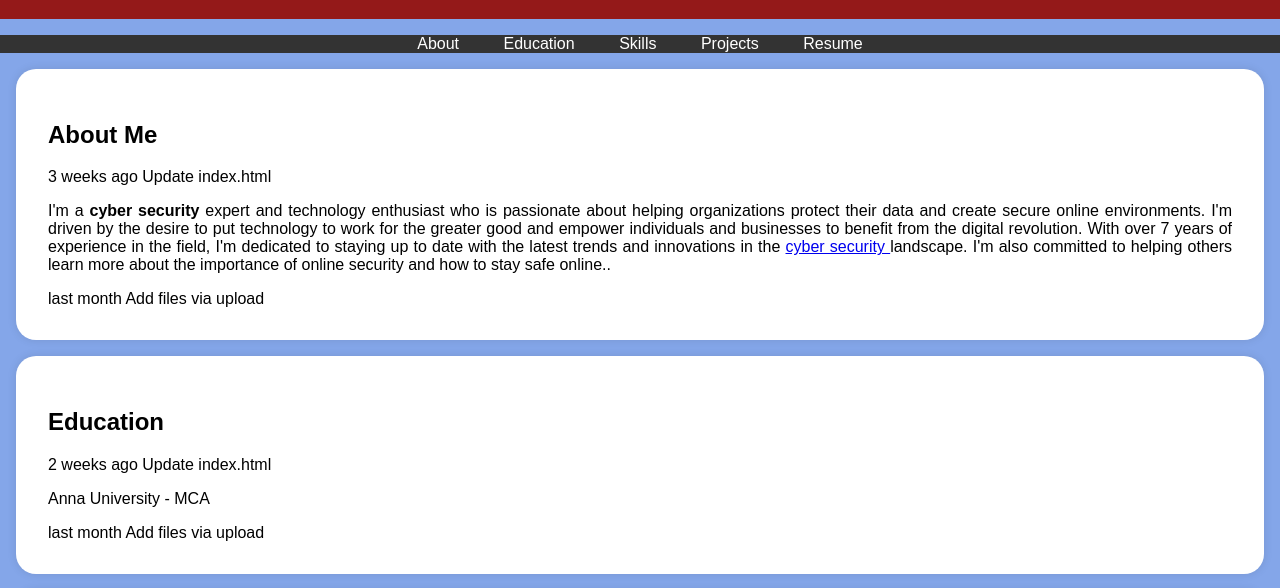
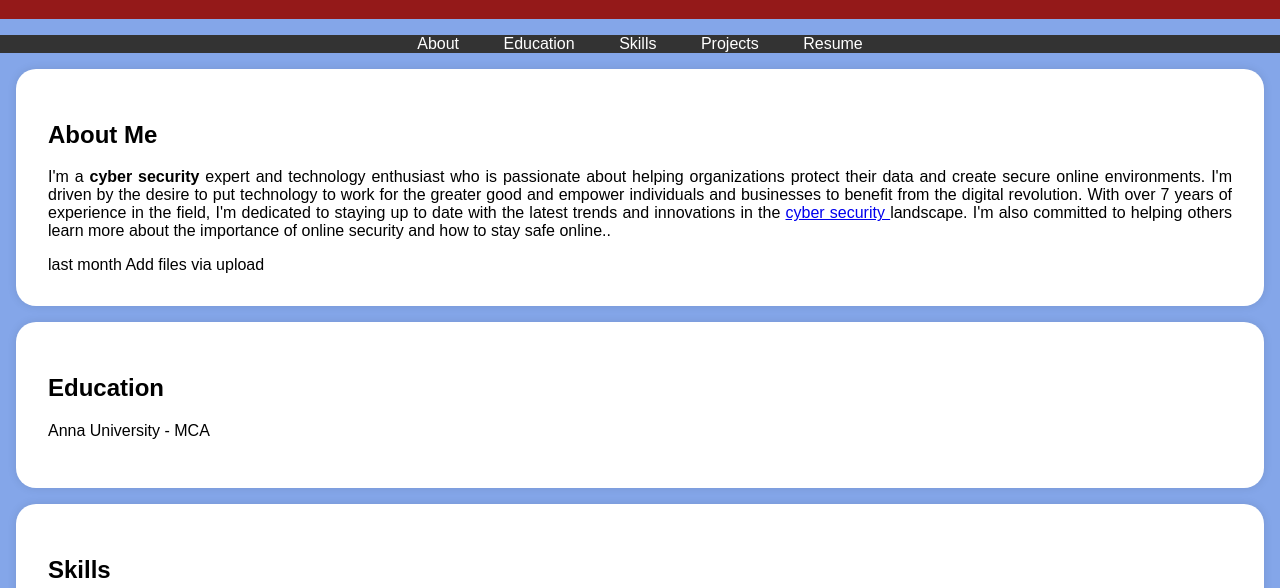
Before and after one commit to kaviya-123456/kaviya-p, a plain HTML site: page index.html in a window 1280 px wide. Shown: the part 196-784 px from the top of the page. Drawn offline with Linux system fonts and the light colour scheme.

Commit message:
index.html

```diff
--- a/index.html
+++ b/index.html
@@ -115,30 +115,26 @@
     <section id="about">
         <div class="section-content">
             <h2>About Me</h2>
-3 weeks ago
 
-Update index.html
             <p>I'm a <b>cyber security </b>expert and technology enthusiast who is passionate about helping organizations protect their data and create secure online environments. I'm driven by the desire to put technology to work for the greater good and empower individuals and businesses to benefit from the digital revolution. With over 7 years of experience in the field, I'm dedicated to staying up to date with the latest trends and innovations in the <a href="https://techtrainer20.github.io/git_con2/" traget="_target">cyber security </a> landscape. I'm also committed to helping others learn more about the importance of online security and how to stay safe online..</p>
 last month
 
 Add files via upload
         </div>
     </section>
-
     <section id="education">
         <div class="section-content">
             <h2>Education</h2>
-2 weeks ago
-
-Update index.html
-            <p>Anna University  - MCA</p>
-last month
-
-Add files via upload
 
 
-        </div>
-    </section>
+
+            <p>Anna University  - MCA</p>
+
+
+
+
+
+        </div>    </section>
 
     <section id="skills">
         <div class="section-content">
```
